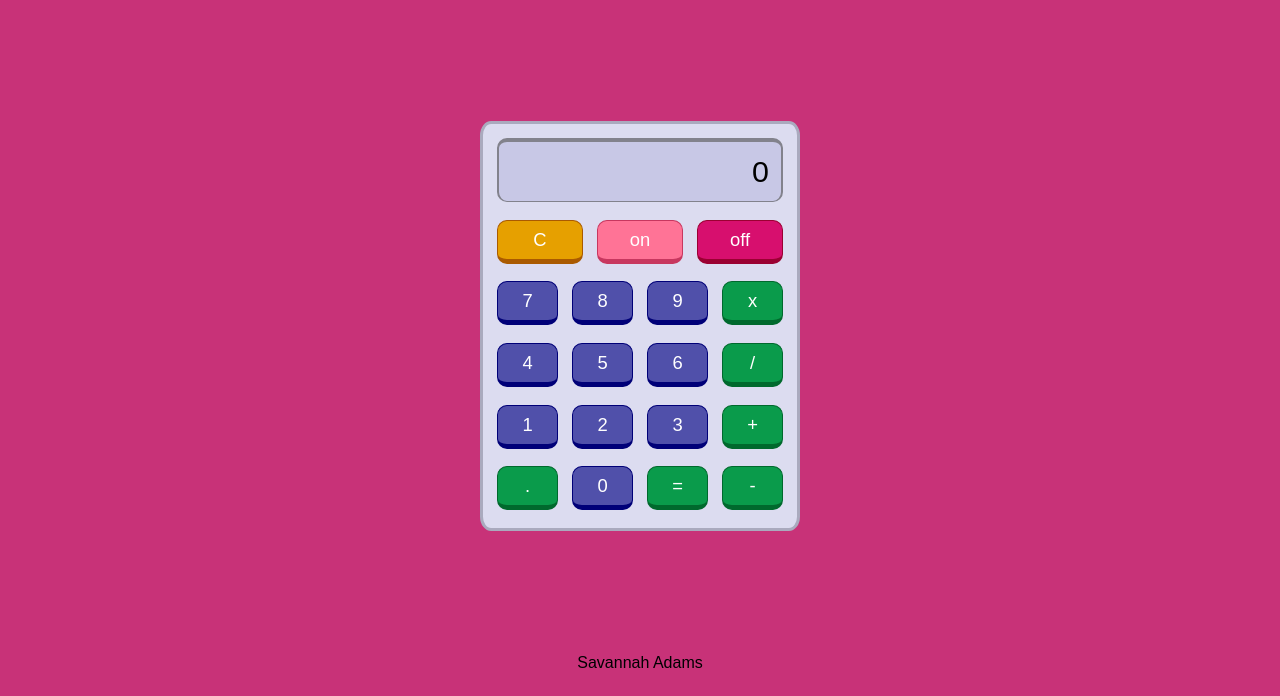
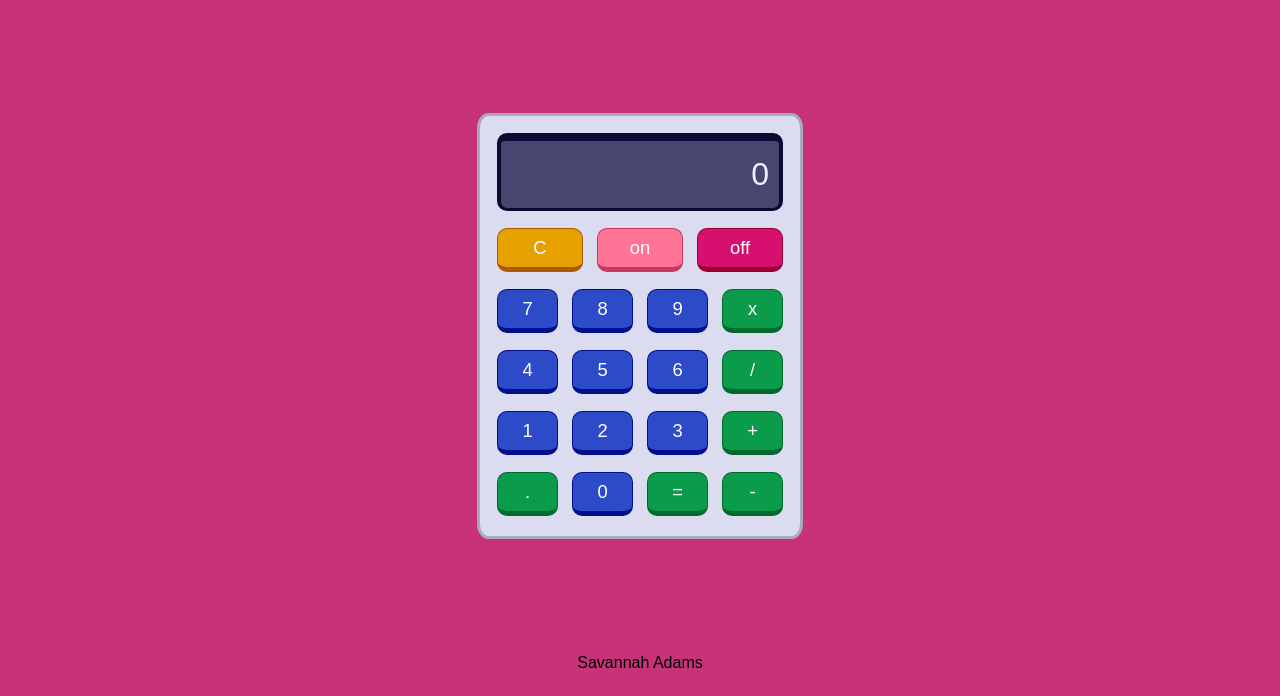
Before and after one commit to savannahjane90/flexbox, a plain HTML site: page index.html in a window 1280 px wide. Shown: the part 104-800 px from the top of the page. Drawn offline with Linux system fonts and the light colour scheme.

Commit message:
size and display

```diff
--- a/CSS/style.css
+++ b/CSS/style.css
@@ -20,7 +20,7 @@ header {
 
 .calc {
     display: flex;
-    height: 390px;
+    height: 400px;
     width: 300px;
     flex-direction: row;
     flex-wrap: wrap-reverse;
@@ -30,7 +30,7 @@ header {
     border: solid;
     border-radius: 3.5%;
     border-color: rgb(170, 170, 190);
-    padding: 7px;
+    padding: 10px;
 
 }
 
@@ -51,8 +51,8 @@ div > div {
 
 
 .digit {
-    background-color: rgb(80, 80, 170);
-    border-color: rgb(0, 0, 120);
+    background-color: rgb(45, 75, 200);
+    border-color: rgb(0, 15, 140);
 }
 
 .symbol {
@@ -79,11 +79,14 @@ div > div {
 #display {
     justify-content: flex-end;
     border: solid;
-    border-width: 4px 2px 0.8px 2px;
-    background-color: rgb(200, 200, 230);
+    border-width: 8.5px 4px 3px 4px;
+    /*background-color: rgb(200, 200, 230);
     border-color: rgb(130, 130, 140);
-    color: black;
+    color: black;*/
+    background-color: rgb(70, 70, 110);
+    border-color: rgb(10, 10, 50);
+    color: rgb(240, 240, 255);
     flex: 100%;
-    font-size: 1.9em;
-    padding: 12px;
+    font-size: 2em;
+    padding: 15px 10px 15px 10px;
 }
```
